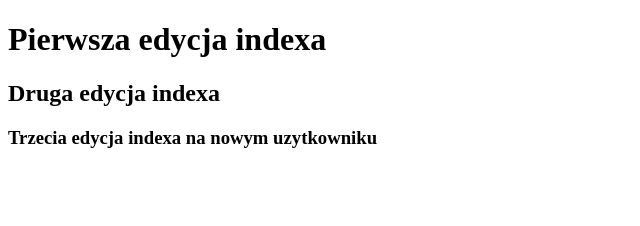
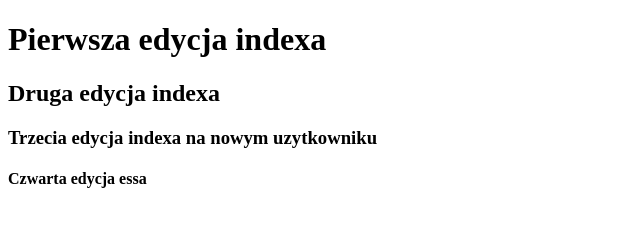
Before and after one commit to MaciejD251/Zajecia15.03_ZADANIE2, a plain HTML site: page index.html in a window 1280 px wide. Shown: the whole page, without its empty margins (0-640 px from the left). Drawn offline with Linux system fonts and the light colour scheme.

Commit message:
5. edycja indexa

```diff
--- a/index.html
+++ b/index.html
@@ -10,5 +10,7 @@
     <h1>Pierwsza edycja indexa</h1>
     <h2>Druga edycja indexa</h2>
     <h3>Trzecia edycja indexa na nowym uzytkowniku</h3>
+    <h4>Czwarta edycja essa</h4>
+
 </body>
 </html>
```
